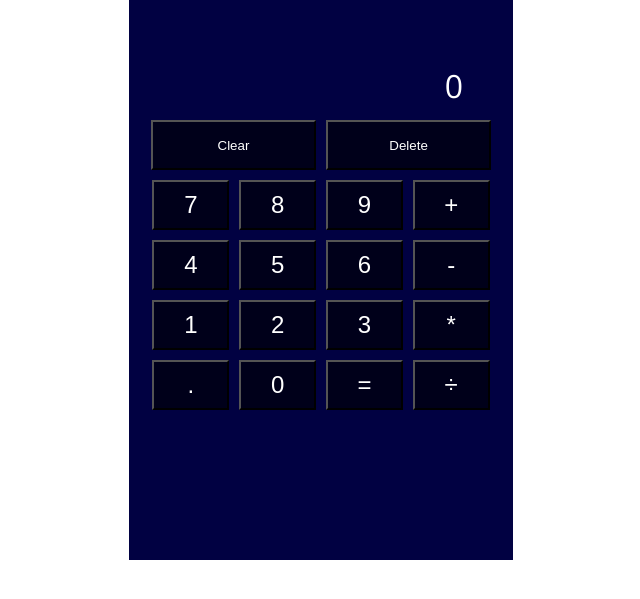
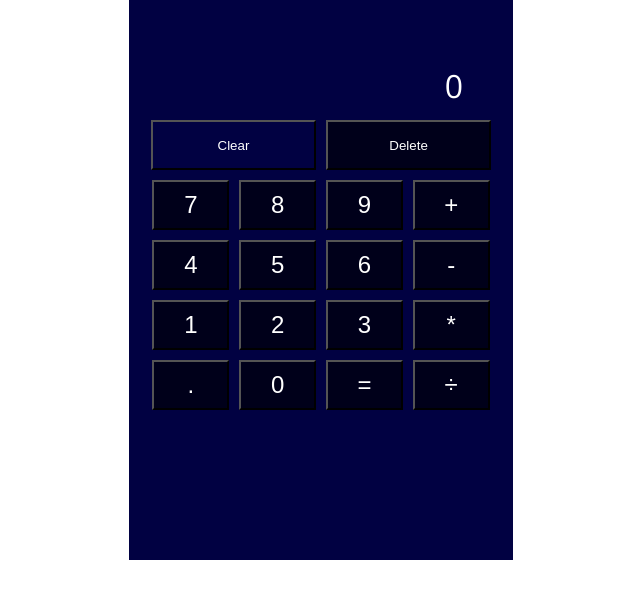
Before and after one commit to Sonsyduke/Calculator-project, a plain HTML site: page index.html in a window 1280 px wide. In both pictures the pointer is over the button "Clear". Shown: the part 159-758 px from the top of the page, without its empty margins (319-959 px from the left). Drawn offline with nearby package versions, Linux system fonts and the light colour scheme.

Commit message:
Adding the hover and active state

```diff
--- a/css/styles.css
+++ b/css/styles.css
@@ -1,5 +1,6 @@
 :root {
   --main-background: rgb(1, 1, 66);
+  --main-background-active: rgb(6, 6, 68);
   --bottom-section: rgb(0, 0, 26);
 }
 
@@ -74,3 +75,14 @@ body {
   background-color: var(--bottom-section);
   color: #fff;
 }
+
+.top-btn:hover,
+.bottom-btn:hover {
+  cursor: pointer;
+  background-color: var(--main-background);
+}
+
+.top-btn:active,
+.bottom-btn:active {
+  background-color: var(--main-background-active);
+}
```
